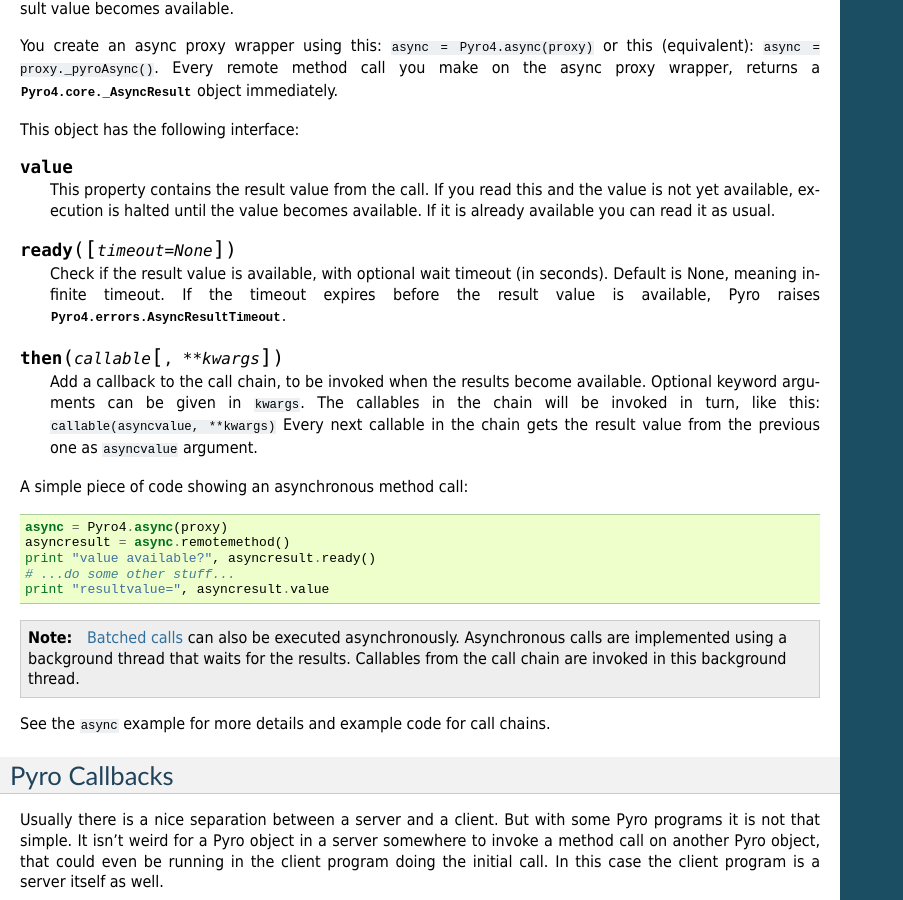
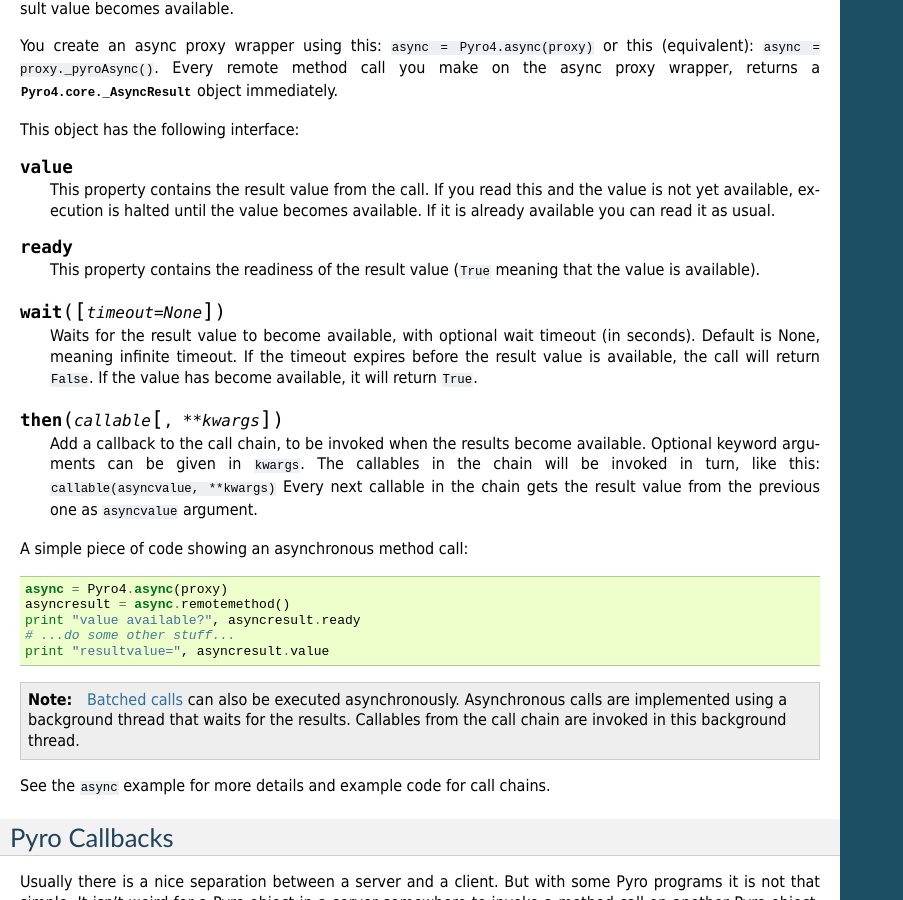
Before and after one commit to irmen/Pyro4, a Sphinx documentation site: the page built from docs/source/clientcode.rst, in a window 1280 px wide and 900 px high, scrolled down 3780 px. Shown: the whole window, without its empty margins (0-903 px from the left). Built offline with Sphinx 7.4.7, drawn with Linux system fonts in a browser that asks for light colours; the version number could not be read and is left out.

Commit message:
removed AsyncResultTimeout exception asyncresult.wait added and result is now a property

```diff
--- a/docs/source/api/errors.rst
+++ b/docs/source/api/errors.rst
@@ -15,8 +15,6 @@
                   +-- ConnectionClosedError
                   +-- ProtocolError
                   +-- TimeoutError
-                         |
-                         +-- AsyncResultTimeout
 
 .. automodule:: Pyro4.errors
    :members:
--- a/docs/source/changelog.rst
+++ b/docs/source/changelog.rst
@@ -3,6 +3,10 @@
 
 **Pyro 4.9**
 
+- removed AsyncResultTimeout exception
+- asyncresult.ready is now a property instead of a method
+- asyncresult.wait() is a new method taking the optional timeout argument to wait for the result to become available.
+  It doesn't raise an exception, instead it returns true or false (like threading.Event.wait() does).
 - Additions to the documentation
 - added gui_eventloop example
 - added deadlock example
--- a/docs/source/clientcode.rst
+++ b/docs/source/clientcode.rst
@@ -209,11 +209,15 @@
     If you read this and the value is not yet available, execution is halted until the value becomes available.
     If it is already available you can read it as usual.
 
-.. py:method:: ready([timeout=None])
+.. py:attribute:: ready
 
-    Check if the result value is available, with optional wait timeout (in seconds). Default is None,
-    meaning infinite timeout. If the timeout expires before the result value is available, Pyro raises
-    :py:exc:`Pyro4.errors.AsyncResultTimeout`.
+    This property contains the readiness of the result value (``True`` meaning that the value is available).
+
+.. py:method:: wait([timeout=None])
+
+    Waits for the result value to become available, with optional wait timeout (in seconds). Default is None,
+    meaning infinite timeout. If the timeout expires before the result value is available, the call
+    will return ``False``. If the value has become available, it will return ``True``.
 
 .. py:method:: then(callable [, **kwargs])
 
@@ -226,7 +230,7 @@
 
     async = Pyro4.async(proxy)
     asyncresult = async.remotemethod()
-    print "value available?", asyncresult.ready()
+    print "value available?", asyncresult.ready
     # ...do some other stuff...
     print "resultvalue=", asyncresult.value
 
```
Also changed, not shown: 7 other files.
